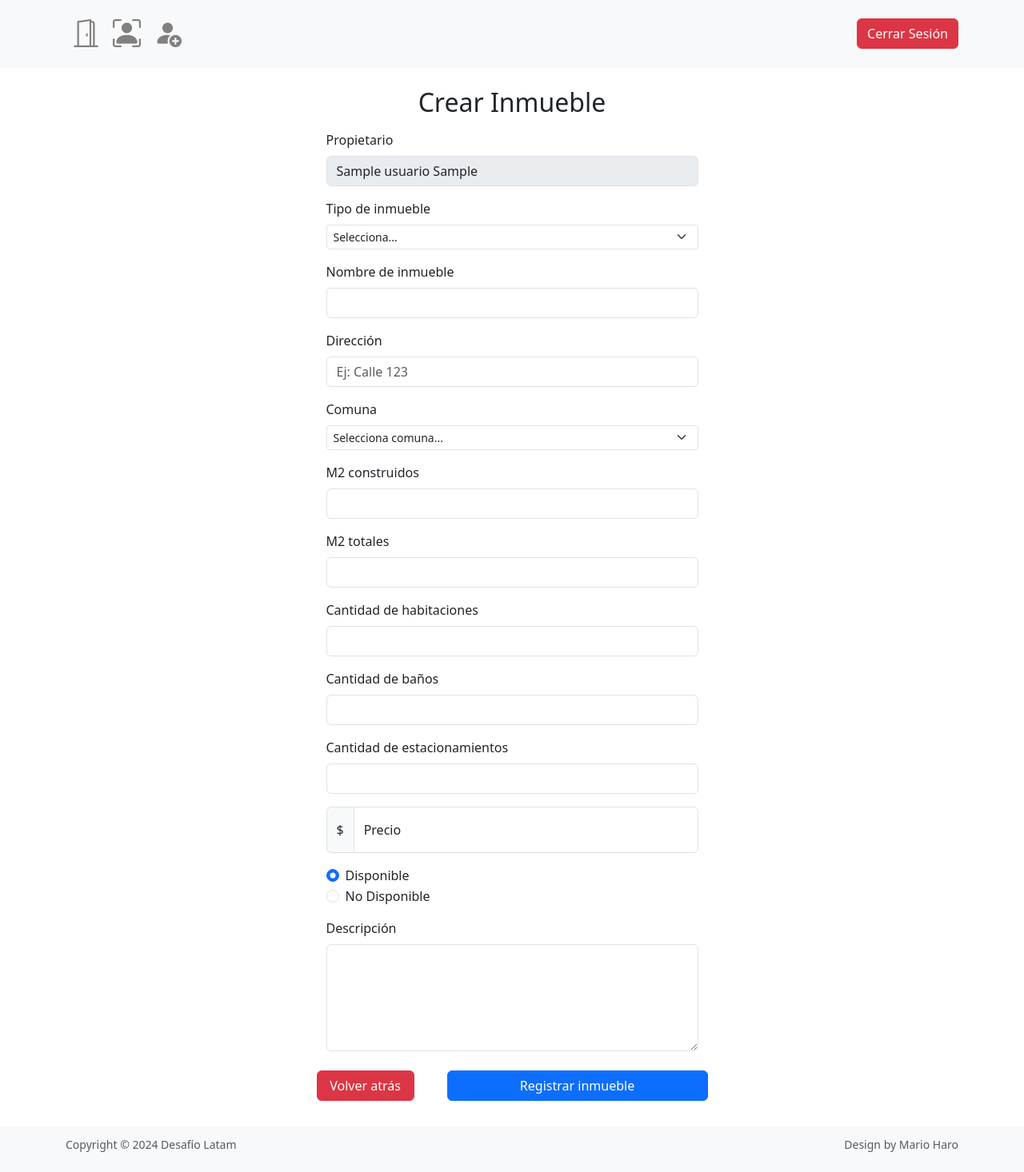
After one commit to marioharo/airebnb, a Django app: page /crear_inmueble in a window 1280 px wide. The commit adds this page. Shown: the whole page at 80% size. Run offline with Django 5.2, Linux system fonts and the light colour scheme; a user stored in the database is signed in; tables that the repository leaves empty hold one stand-in row (values such as "Sample post").

Commit message:
hito4 (punto1): crear inmuebles COMPLETADO

```diff
--- a/core/models.py
+++ b/core/models.py
@@ -49,7 +49,7 @@ class Inmueble(models.Model):
     arrendatario = models.OneToOneField(Usuario, null=True, on_delete=models.DO_NOTHING, related_name='arrendatario')
 
     def __str__(self) -> str:
-        estado = 'DISPONIBLE' if self.disponible == True else 'NO DISPONIBLE'
+        estado = 'Disponible' if self.disponible == True else 'No Disponible'
         return f'{self.id} {self.tipo_inmueble} ({estado}) ubicado en: {self.comuna.nombre_comuna} | (Dueño: {self.propietario.nombre})'
 
     class Meta:
@@ -62,6 +62,7 @@ class Comuna(models.Model):
     nombre_comuna = models.CharField(max_length=50)
     region = models.CharField(max_length=50)
 
+
     def __str__(self) -> str:
         return f'{self.id} {self.region}: {self.nombre_comuna}'
 
--- a/core/static/css/style.css
+++ b/core/static/css/style.css
@@ -4,8 +4,10 @@ input:focus::placeholder {
   }
 
 /*ICONS*/
+.bi-door-open,
+.bi-person-bounding-box,
+.bi-person-circle,
 .bi-person-fill-add,
-.bi-person-circle,
 .bi-house-add-fill{
   color: gray;
   font-size: 35px;
--- /dev/null
+++ b/core/static/js/tooltips.js
@@ -0,0 +1,2 @@
+const tooltipTriggerList = document.querySelectorAll('[data-bs-toggle="tooltip"]')
+const tooltipList = [...tooltipTriggerList].map(tooltipTriggerEl => new bootstrap.Tooltip(tooltipTriggerEl))
--- a/core/templates/base.html
+++ b/core/templates/base.html
@@ -24,5 +24,6 @@
     <!--JS Y POPPER BOOTSTRAP-->
     <script src="https://cdn.jsdelivr.net/npm/@popperjs/core@2.11.8/dist/umd/popper.min.js" integrity="sha384-I7E8VVD/ismYTF4hNIPjVp/Zjvgyol6VFvRkX/vR+Vc4jQkC+hVqc2pM8ODewa9r" crossorigin="anonymous"></script>
     <script src="https://cdn.jsdelivr.net/npm/bootstrap@5.3.3/dist/js/bootstrap.min.js" integrity="sha384-0pUGZvbkm6XF6gxjEnlmuGrJXVbNuzT9qBBavbLwCsOGabYfZo0T0to5eqruptLy" crossorigin="anonymous"></script>
+    <script src="{% static "js/tooltips.js" %}"></script>
 </body>
 </html>
--- /dev/null
+++ b/core/templates/crear_inmueble.html
@@ -0,0 +1,83 @@
+{% extends "base.html" %}
+{% block title %}Crear Inmueble{% endblock title %}
+{% block content %}
+<div class="container">
+<h2 class='text-center'>Crear Inmueble</h2>
+    <form class='col-8 col-md-7 col-lg-6 col-xl-5 mx-auto' action='' method="post">
+        {% csrf_token %}
+        <div class="my-3">
+          <label class="form-label">Propietario</label>
+          <input name="usuario" value='{{ usuario.nombre }} {{ usuario.apellido }}' type="text" class="form-control" disabled>
+        </div>
+        <div class="my-3">
+          <label class="form-label">Tipo de inmueble</label>
+          <select name="tipo_inmueble" class="form-select form-select-sm" aria-label="Small select example">
+            <option selected>Selecciona...</option>
+            <option value="casa">Casa</option>
+            <option value="departamento">Departamento</option>
+            <option value="parcela">Parcela</option>
+          </select>
+        </div>
+        <div class="my-3">
+          <label class="form-label">Nombre de inmueble</label>
+          <input name='nombre' type="text" class="form-control" required>
+        </div>
+        <div class="my-3">
+          <label class="form-label">Dirección</label>
+          <input name='direccion' type="text" class="form-control" placeholder='Ej: Calle 123' required>
+        </div>
+        <div class="my-3">
+          <label class="form-label">Comuna</label>
+          <select name="comuna" class="form-select form-select-sm">
+            <option selected>Selecciona comuna...</option>
+            {% for comuna in comunas %}
+                <option value="{{ comuna.id }}">{{ comuna.nombre_comuna }}</option>
+            {% endfor %}
+        </select>
+        </div>
+        <div class="my-3">
+          <label class="form-label">M2 construidos</label>
+          <input name='m2_construidos' type="text" class="form-control" maxlength='4' required>
+        </div>
+        <div class="my-3">
+          <label class="form-label">M2 totales</label>
+          <input name='m2_totales' type="text" class="form-control" maxlength='4' required>
+        </div>
+        <div class="my-3">
+          <label class="form-label">Cantidad de habitaciones</label>
+          <input name='cantidad_habitaciones' type="text" class="form-control" maxlength='2' required>
+        </div>
+        <div class="my-3">
+          <label class="form-label">Cantidad de baños</label>
+          <input name='cantidad_banos' type="text" class="form-control" maxlength='1' required>
+        </div>
+        <div class="my-3">
+          <label class="form-label">Cantidad de estacionamientos</label>
+          <input name='cantidad_estacionamientos' type="text" class="form-control" maxlength='2' required>
+        </div>
+        <div class="input-group my-3">
+            <span class="input-group-text">$</span>
+            <div class="form-floating">
+                <input name='precio_arriendo' type="text" class="form-control" maxlength='7' id="floatingPrecio" placeholder="precio" required>
+                <label for="floatingPrecio">Precio</label>
+            </div>
+        </div>
+        <div class="form-check">
+            <input class="form-check-input" type="radio" name="disponible" id="exampleRadios1" value="True" checked>
+            <label class="form-check-label" for="exampleRadios1">Disponible</label>
+          </div>
+          <div class="form-check">
+            <input class="form-check-input" type="radio" name="disponible" id="exampleRadios2" value="False">
+            <label class="form-check-label" for="exampleRadios2">No Disponible</label>
+          </div>
+        <div class="my-3">
+          <label class="form-label">Descripción</label>
+          <textarea name='descripcion' class="form-control" rows="5"></textarea>
+        </div>
+        <div class="row justify-content-between">
+            <a href="{% url 'perfil' %}" class="btn btn-danger my-2 col-3">Volver atrás</a>
+            <button type="submit" class="btn btn-primary my-2 col-8">Registrar inmueble</button>
+        </div>
+    </form>
+</div>
+{% endblock content %}
--- /dev/null
+++ b/core/templates/editar_inmueble.html
@@ -0,0 +1 @@
+editar inmueble
--- a/core/templates/navbar.html
+++ b/core/templates/navbar.html
@@ -7,14 +7,27 @@
         <!--<a class="navbar-brand">LOGO</a>-->
         <ul class="navbar-nav me-auto mb-2 mb-lg-0">
           <li class="nav-item">
-            <a class="nav-link active" aria-current="page" href="{% url 'perfil' %}"><i class="bi bi-person-circle"></i></a>
+            <a class="nav-link active" aria-current="page" href="admin/" title="Admin">
+              <i  class="bi bi-door-open" data-bs-toggle="tooltip" data-bs-placement="bottom" data-bs-title="Admin"></i>
+            </a>
           </li>
           <li class="nav-item">
-            <a class="nav-link active" aria-current="page" href="{% url 'crear_usuario' %}"><i class="bi bi-person-fill-add"></i></a>
+            <a class="nav-link active" aria-current="page" href="{% url 'perfil' %}" title="Perfil">
+              <i class="bi bi-person-bounding-box" data-bs-toggle="tooltip" data-bs-placement="bottom" data-bs-title="Perfil"></i>
+            </a>
           </li>
           <li class="nav-item">
-            <a class="nav-link active" aria-current="page" href="{% url 'index' %}"><i class="bi bi-house-add-fill"></i></a>
+            <a class="nav-link active" aria-current="page" href="{% url 'crear_usuario' %}" title="Crear usuario">
+              <i class="bi bi-person-fill-add" data-bs-toggle="tooltip" data-bs-placement="bottom" data-bs-title="Crear usuario"></i>
+            </a>
           </li>
+          {% if user.is_authenticated and usuario.tipo_usuario == 'arrendador' %}
+          <li class="nav-item">
+            <a class="nav-link active" aria-current="page" href="{% url 'crear_inmueble' %}" title="Crear Inmueble">
+              <i class="bi bi-house-add-fill" data-bs-toggle="tooltip" data-bs-placement="bottom" data-bs-title="Crear Inmueble"></i>
+            </a>
+          </li>
+          {% endif %}
           <!--<li class="nav-item">
             <a class="nav-link" href="#">Link</a>
           </li>
--- a/core/views.py
+++ b/core/views.py
@@ -8,12 +8,37 @@ from django.contrib.auth.decorators import login_required
 
 # Create your views here.
 def index(request):
-    return redirect('crear_usuario')
+    return redirect('login')
+
+
+@login_required
+def perfil(request):
+    # data de usuario
+    user = request.user
+    usuario = usuario = Usuario.objects.get(user = user)
+    # data de inmueble cuando el usuario es arrendador
+    if usuario.tipo_usuario == 'arrendador':
+        inmuebles = Inmueble.objects.filter(propietario = usuario)
+        for inmueble in inmuebles:
+            estado = 'Disponible' if inmueble.disponible == True else 'No Disponible'
+        context = {
+            'usuario': usuario,
+            'inmuebles' : inmuebles,
+            'estado' : estado,
+            }
+    else:
+        context = {'usuario' : usuario}
+    return render(request, 'perfil.html', context)
+
 
 # a. lograr registrarse en la app
 def crear_usuario(request):
     if request.method == 'GET':
-        return render(request, 'crear_usuario.html')
+        # data de usuario
+        user = request.user
+        #usuario = usuario = Usuario.objects.get(user = user)
+        context = {'user':user}
+        return render(request, 'crear_usuario.html', context)
     else:
         # método para crear un usuario de django
         if request.POST['password'] != request.POST['password_repeat']:
@@ -36,20 +61,6 @@ def crear_usuario(request):
 def exito(request):
     return render(request, 'exito.html')
 
-@login_required
-def perfil(request):
-    user = request.user
-    # data de usuario
-    usuario = usuario = Usuario.objects.get(user = user)
-    # data de inmueble
-    inmuebles = Inmueble.objects.all()
-    #estado = 'DISPONIBLE' if inmuebles.disponible == True else 'NO DISPONIBLE'
-    context = {
-        'usuario':usuario,
-        'inmuebles' : inmuebles,
-     #   'estado':estado,
-        }
-    return render(request, 'perfil.html', context)
 
 # b. actualizar sus datos
 # c. poder identificarse como arrendatario o como arrendador
@@ -107,14 +118,24 @@ def solicitud_arriendo(request, id):
 # a. Publicar sus propiedades en una comuna determinada con sus características.
 @login_required
 def crear_inmueble(request):
+    user = request.user
     if request.method == 'POST':
-        user = request.user
-        comuna = Comuna.objects.get(comuna = request.POST['comuna'])
-        data = cleaned_data(request.POST) | {'propietario':user, 'comuna':comuna}
+        # instancia de usuario
+        usuario = Usuario.objects.get(user = user)
+        comuna = Comuna.objects.get(id=request.POST['comuna'])
+        data = cleaned_data(request.POST) | {'propietario':usuario, 'comuna':comuna}
         Inmueble.objects.create(**data)
-        return redirect('crear_inmueble')
+        return redirect('perfil')
     else:
-        return render(request, 'crear_inmueble')
+        # data de comunas
+        comunas = Comuna.objects.all()
+        # data de usuario
+        usuario = usuario = Usuario.objects.get(user = user)
+        context = {
+            'usuario':usuario,
+            'comunas':comunas,
+            }
+        return render(request, 'crear_inmueble.html', context)
 
 
 # b. Listar propiedades en el dashboard
--- a/m7django/settings.py
+++ b/m7django/settings.py
@@ -135,4 +135,4 @@ DEFAULT_AUTO_FIELD = 'django.db.models.BigAutoField'
 
 # para cambiar las rutas por defecto de la autenficacion de django
 LOGIN_REDIRECT_URL = '/perfil' # al iniciar sesión muestra el endpoint 'perfil'
-LOGOUT_REDIRECT_URL = '/' # al cerrar sesión se redirige al endpoint 'index'
+LOGOUT_REDIRECT_URL = '../login/' # al cerrar sesión se redirige al endpoint 'index'
--- a/m7django/urls.py
+++ b/m7django/urls.py
@@ -21,10 +21,12 @@ from core import views as core_views
 urlpatterns = [
     path('admin/', admin.site.urls),
     path('', core_views.index, name='index'),
+    path('accounts/', include('django.contrib.auth.urls')), # vistas para el login
+    path('perfil', core_views.perfil, name='perfil'),
     path('crear_usuario', core_views.crear_usuario, name='crear_usuario'),
     path('exito/', core_views.exito, name='exito'),
-    path('accounts/', include('django.contrib.auth.urls')), # vistas para el login
-    path('perfil', core_views.perfil, name='perfil'),
     path('actualizar_usuario', core_views.actualizar_usuario, name='actualizar_usuario'),
+    path('crear_inmueble', core_views.crear_inmueble, name='crear_inmueble'),
+    path('editar_inmueble', core_views.editar_inmueble, name='editar_inmueble'),
 
 ]
```
Also changed, not shown: core/templates/perfil.html (+10 -8 lines).
